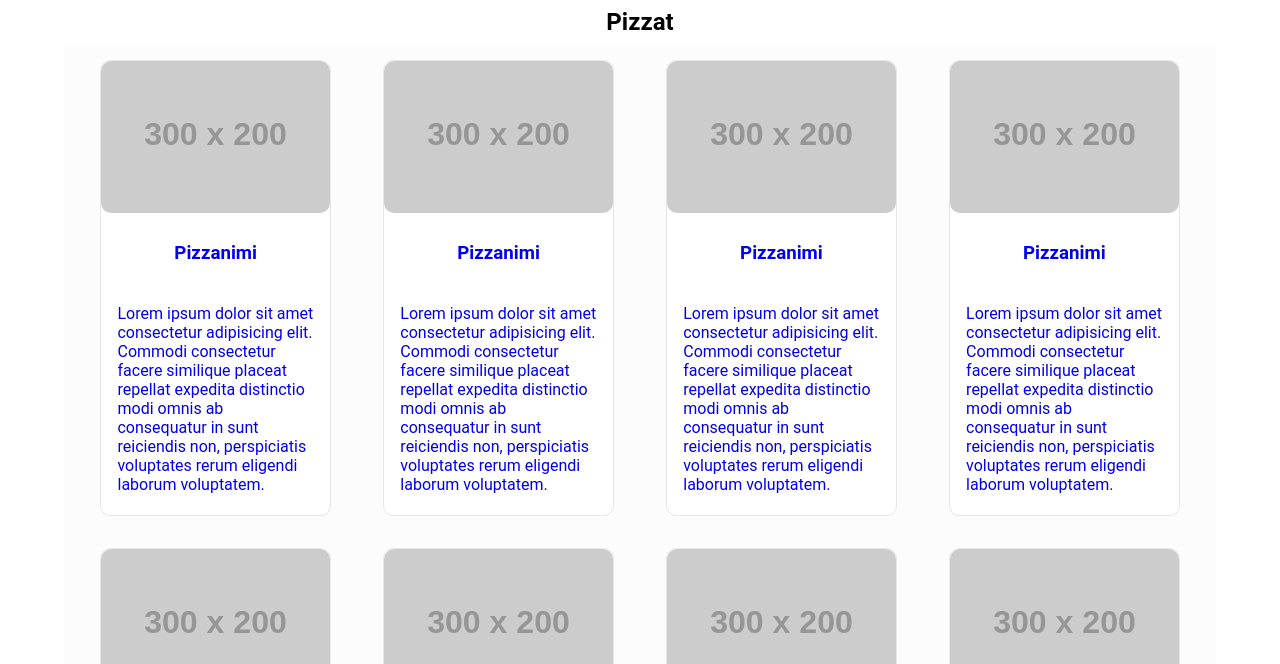
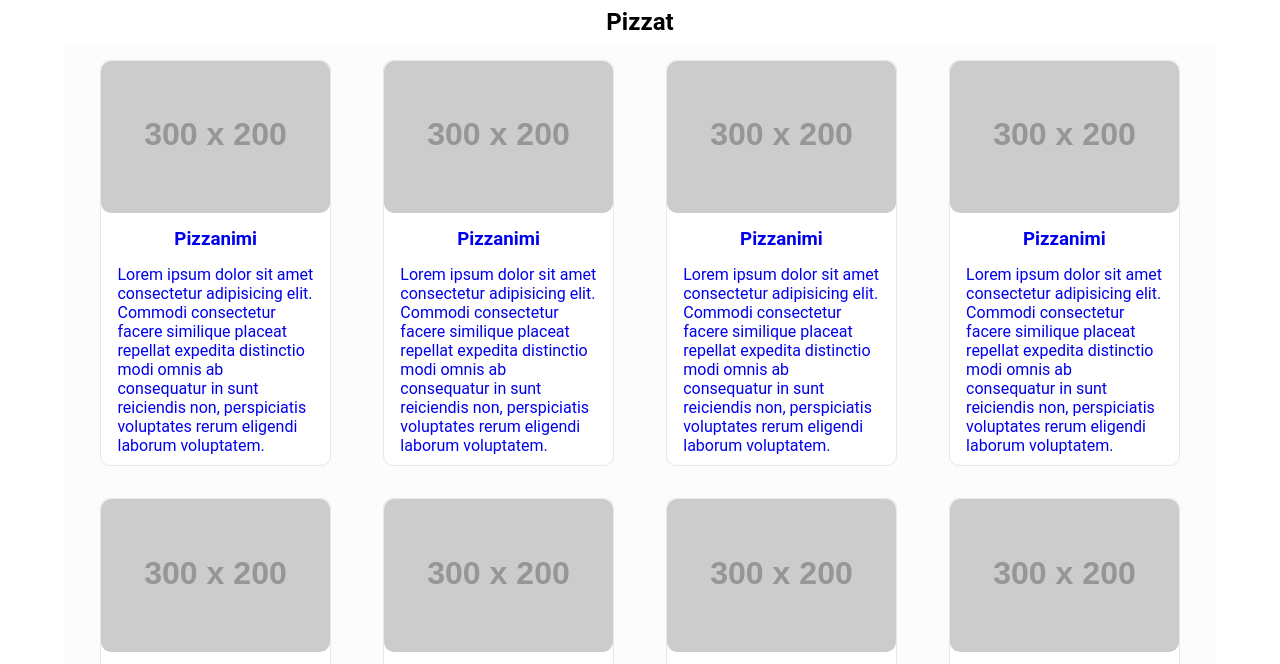
Before and after one commit to vjtimo/MPWSK-projekti, a website with bundled scripts: page src/menu.html in a window 1280 px wide. Shown: the part 134-798 px from the top of the page. Built offline with nearby package versions, Linux system fonts and the light colour scheme; placeholder pictures from the web are drawn by us.

Commit message:
modified some margins in figures

```diff
--- a/src/assets/css/style.css
+++ b/src/assets/css/style.css
@@ -183,8 +183,12 @@ main a {
   border-bottom: none;
   width: 100%;
 }
+#menu h3 {
+  margin: 5px;
+}
 figcaption p {
   padding: 5px 1rem;
+  margin: 5px 0;
 }
 #news {
   display: grid;
```
